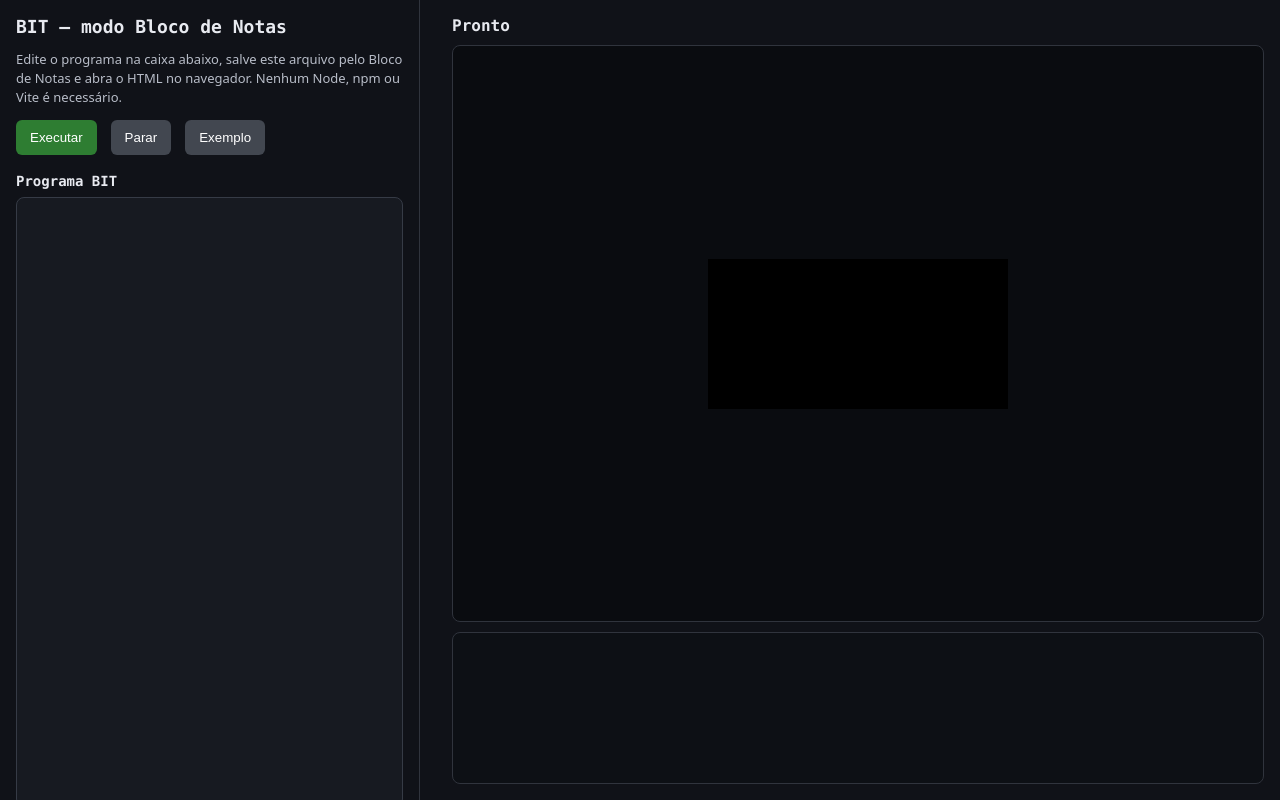
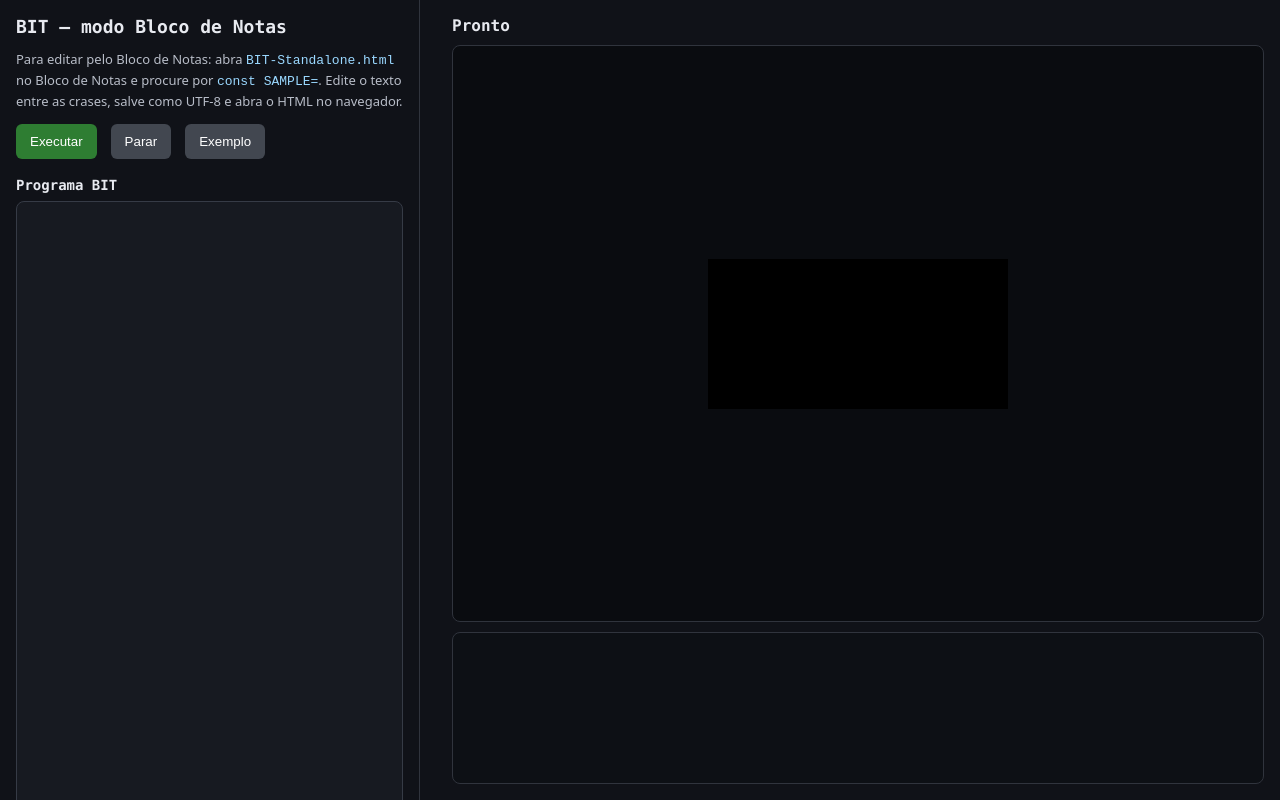
Before and after one commit to thiagollipe-web/Bit-1.0, a website built with Vite: page BIT-Standalone.html in a window 1280 px wide. Built offline with nearby package versions, Linux system fonts and the light colour scheme.

Commit message:
docs(standalone): clarify Notepad editing workflow

```diff
--- a/BIT-Standalone.html
+++ b/BIT-Standalone.html
@@ -26,7 +26,7 @@ code{color:#9ad8ff}
 <body>
 <aside>
 <h1>BIT — modo Bloco de Notas</h1>
-<p>Edite o programa na caixa abaixo, salve este arquivo pelo Bloco de Notas e abra o HTML no navegador. Nenhum Node, npm ou Vite é necessário.</p>
+<p>Para editar pelo Bloco de Notas: abra <code>BIT-Standalone.html</code> no Bloco de Notas e procure por <code>const SAMPLE=</code>. Edite o texto entre as crases, salve como UTF-8 e abra o HTML no navegador.</p>
 <div class="row"><button id="run">Executar</button><button id="stop" class="secondary">Parar</button><button id="sample" class="secondary">Exemplo</button></div>
 <h2>Programa BIT</h2>
 <textarea id="code"></textarea>
```
